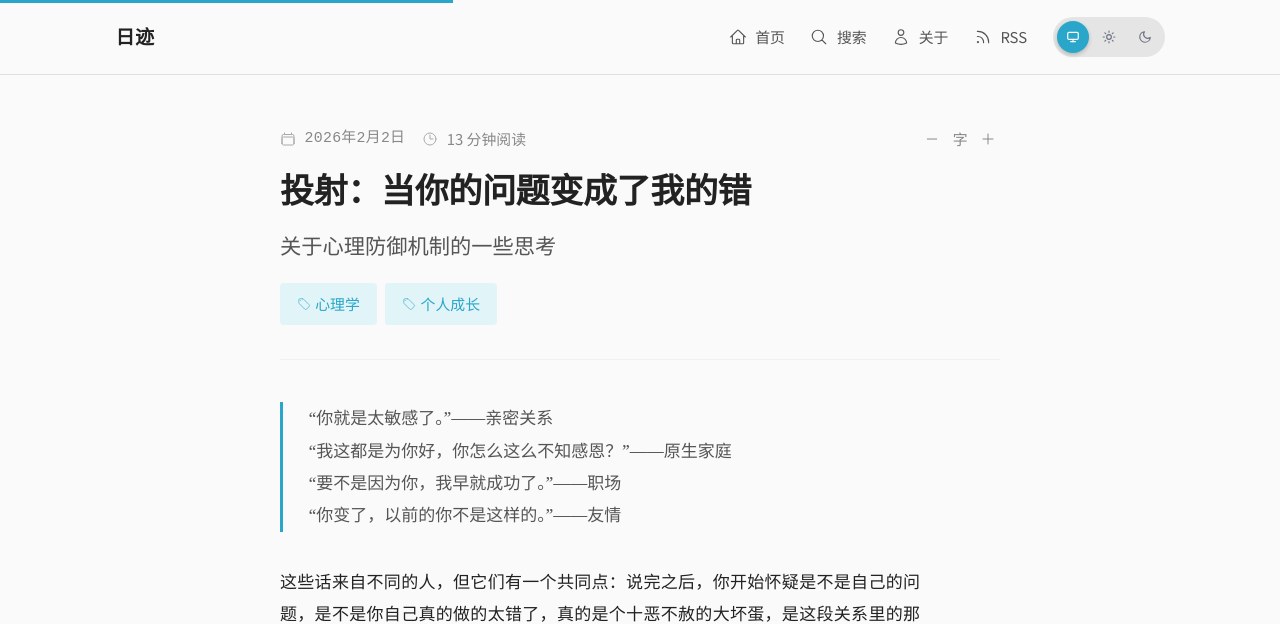
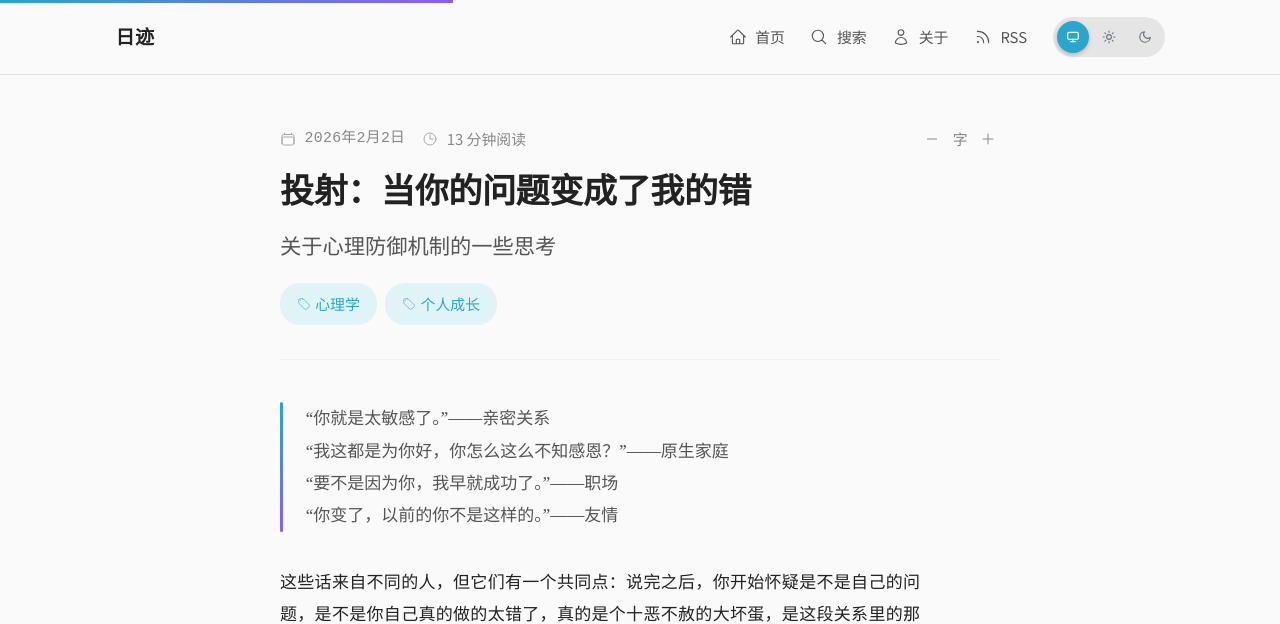
Before and after one commit to magazinesclubnew/magazinesclubnew.github.io, a Jekyll site: the page built from _posts/2026-02-02-defense-mechanisms-projection.md, in a window 1280 px wide. Shown: the top 624 px of the page. Built offline with Jekyll 4.4.1, drawn with Linux system fonts in a browser that asks for light colours; nearby versions of some CDN libraries.

Commit message:
Add GPU acceleration and colorful gradients

```diff
--- a/assets/css/main.css
+++ b/assets/css/main.css
@@ -13,7 +13,7 @@
   --text-3xl: 2rem;
   --text-4xl: 2.5rem;
 
-  /* Colors - Initium inspired */
+  /* Colors - Vibrant palette */
   --color-bg: #fafafa;
   --color-surface: #ffffff;
   --color-text: #222222;
@@ -21,6 +21,9 @@
   --color-text-tertiary: #888888;
   --color-accent: #29a6c9;
   --color-accent-hover: #1e8ba8;
+  --color-accent-2: #8b5cf6;
+  --color-accent-3: #f59e0b;
+  --color-gradient: linear-gradient(135deg, #29a6c9 0%, #8b5cf6 100%);
   --color-border: #e0e0e0;
   --color-border-light: #f0f0f0;
   --color-code-bg: #f5f5f5;
@@ -54,6 +57,9 @@
   --color-text-tertiary: #707070;
   --color-accent: #3dbde0;
   --color-accent-hover: #5dcfef;
+  --color-accent-2: #a78bfa;
+  --color-accent-3: #fbbf24;
+  --color-gradient: linear-gradient(135deg, #3dbde0 0%, #a78bfa 100%);
   --color-border: #2a2a2a;
   --color-border-light: #1f1f1f;
   --color-code-bg: #1a1a1a;
@@ -156,11 +162,12 @@
   left: 0;
   width: 100%;
   height: 3px;
-  background: var(--color-accent);
+  background: var(--color-gradient);
   transform: scaleX(0);
   transform-origin: left;
   z-index: 1000;
-  transition: transform 0.1s ease-out;
+  will-change: transform;
+  backface-visibility: hidden;
 }
 
 /* ============================================
@@ -191,6 +198,14 @@
   text-decoration: none;
   color: var(--color-text);
   letter-spacing: 0.02em;
+  transition: color 0.3s ease;
+}
+
+.nav-title:hover {
+  background: var(--color-gradient);
+  -webkit-background-clip: text;
+  -webkit-text-fill-color: transparent;
+  background-clip: text;
 }
 
 .nav-links {
@@ -324,8 +339,10 @@
 
 .section-line {
   flex: 1;
-  height: 1px;
-  background: var(--color-border);
+  height: 2px;
+  background: var(--color-gradient);
+  opacity: 0.3;
+  border-radius: 1px;
 }
 
 .cards-grid {
@@ -336,11 +353,13 @@
 
 .card {
   background: transparent;
-  transition: transform 0.3s ease, box-shadow 0.3s ease;
+  transform: translateZ(0);
+  will-change: transform;
+  transition: transform 0.3s cubic-bezier(0.34, 1.56, 0.64, 1);
 }
 
 .card:hover {
-  transform: translateY(-4px);
+  transform: translateY(-6px) translateZ(0);
 }
 
 .card-link {
@@ -350,12 +369,19 @@
   color: inherit;
   height: 100%;
   padding: var(--space-4);
-  border-radius: 8px;
-  transition: background 0.3s ease;
+  border-radius: 12px;
+  border: 1px solid transparent;
+  transition: background 0.3s ease, border-color 0.3s ease, box-shadow 0.3s ease;
 }
 
 .card-link:hover {
-  background: var(--color-border-light);
+  background: var(--color-surface);
+  border-color: var(--color-border);
+  box-shadow: 0 8px 30px rgba(41, 166, 201, 0.1);
+}
+
+.dark .card-link:hover {
+  box-shadow: 0 8px 30px rgba(61, 189, 224, 0.08);
 }
 
 .card-tag {
@@ -471,19 +497,21 @@
   text-decoration: none;
   padding: var(--space-2) var(--space-3);
   border-left: 2px solid transparent;
-  border-radius: 0 4px 4px 0;
-  transition: all 0.2s;
+  border-radius: 0 6px 6px 0;
+  transform: translateZ(0);
+  transition: all 0.25s ease;
   line-height: 1.4;
 }
 
 .toc-link:hover {
   color: var(--color-text-secondary);
   background: var(--color-border-light);
+  transform: translateX(4px) translateZ(0);
 }
 
 .toc-link.active {
   color: var(--color-accent);
-  border-left-color: var(--color-accent);
+  border-image: var(--color-gradient) 1;
   background: rgba(41, 166, 201, 0.08);
 }
 
@@ -640,21 +668,30 @@
 }
 
 .tag {
-  display: inline-block;
+  display: inline-flex;
+  align-items: center;
+  gap: var(--space-1);
   font-size: var(--text-sm);
   font-weight: 500;
   padding: var(--space-2) var(--space-4);
   background: rgba(41, 166, 201, 0.1);
   border: none;
-  border-radius: 4px;
+  border-radius: 20px;
   color: var(--color-accent);
   text-decoration: none;
-  transition: all 0.2s;
+  transform: translateZ(0);
+  transition: all 0.25s cubic-bezier(0.34, 1.56, 0.64, 1);
 }
 
 .tag:hover {
-  background: rgba(41, 166, 201, 0.2);
-  color: var(--color-accent-hover);
+  background: var(--color-accent);
+  color: white;
+  transform: translateY(-2px) translateZ(0);
+  box-shadow: 0 4px 12px rgba(41, 166, 201, 0.3);
+}
+
+.dark .tag:hover {
+  box-shadow: 0 4px 12px rgba(61, 189, 224, 0.25);
 }
 
 
@@ -678,7 +715,10 @@
   font-family: 'Noto Serif SC', 'Noto Serif', Georgia, serif;
   font-size: var(--text-4xl);
   font-weight: 700;
-  color: var(--color-accent);
+  background: var(--color-gradient);
+  -webkit-background-clip: text;
+  -webkit-text-fill-color: transparent;
+  background-clip: text;
   margin-bottom: var(--space-3);
 }
 
@@ -819,11 +859,23 @@
 
 /* Blockquotes */
 .prose blockquote {
-  border-left: 3px solid var(--color-accent);
+  position: relative;
+  border-left: none;
   padding-left: var(--space-6);
   font-style: normal;
   color: var(--color-text-secondary);
   margin: var(--space-8) 0;
+}
+
+.prose blockquote::before {
+  content: '';
+  position: absolute;
+  left: 0;
+  top: 0;
+  bottom: 0;
+  width: 3px;
+  background: var(--color-gradient);
+  border-radius: 2px;
 }
 
 /* Code */
@@ -948,12 +1000,21 @@
   text-decoration: none;
   padding: var(--space-4);
   border: 1px solid var(--color-border-light);
-  border-radius: 4px;
-  transition: border-color 0.2s;
+  border-radius: 12px;
+  transform: translateZ(0);
+  transition: all 0.3s cubic-bezier(0.34, 1.56, 0.64, 1);
 }
 
 .nav-link:hover {
   border-color: var(--color-accent);
+  background: rgba(41, 166, 201, 0.05);
+  transform: translateY(-2px) translateZ(0);
+  box-shadow: 0 4px 16px rgba(41, 166, 201, 0.12);
+}
+
+.dark .nav-link:hover {
+  background: rgba(61, 189, 224, 0.08);
+  box-shadow: 0 4px 16px rgba(61, 189, 224, 0.1);
 }
 
 .nav-link.next {
```
